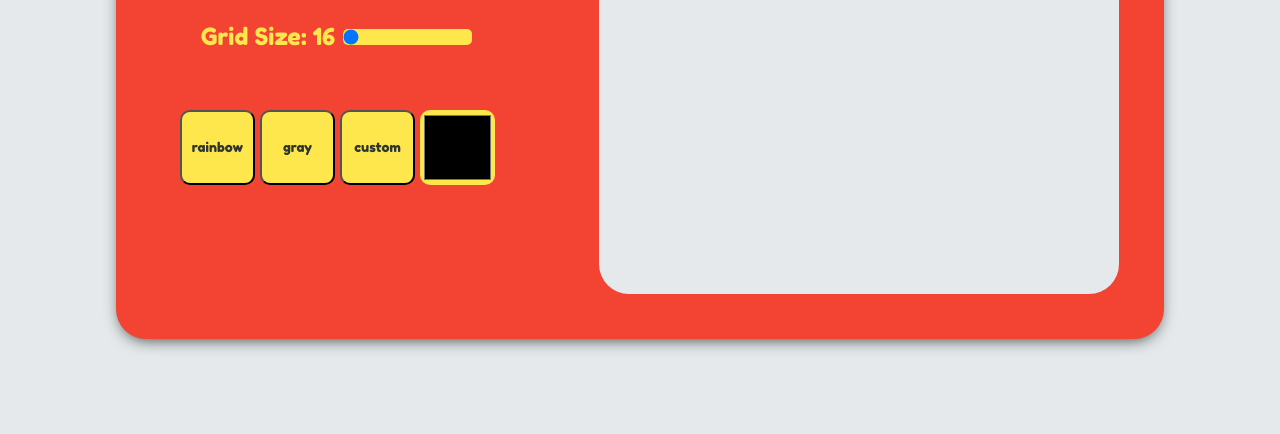
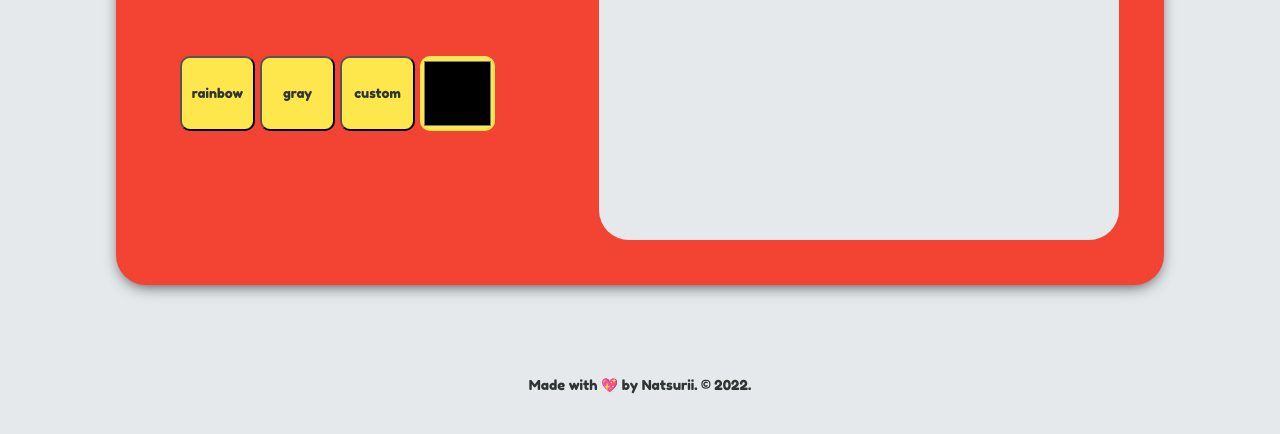
Before and after one commit to Natsurii/odin-etch-sketch, a plain HTML site: page index.html in a window 1280 px wide. Shown: the part 366-800 px from the top of the page. Drawn offline with Linux system fonts and the light colour scheme.

Commit message:
add footer

```diff
--- a/index.html
+++ b/index.html
@@ -30,7 +30,7 @@
            </div>
         <div class="area"></div>
         </div>
-
+        <footer style="color:#2E3532; font-size: 1.4rem; bottom: 0; text-align: center; margin-top: 1rem;">Made with &#128150; by Natsurii. &copy; 2022. </footer>
     </div>
 </div>
 </body>
```
